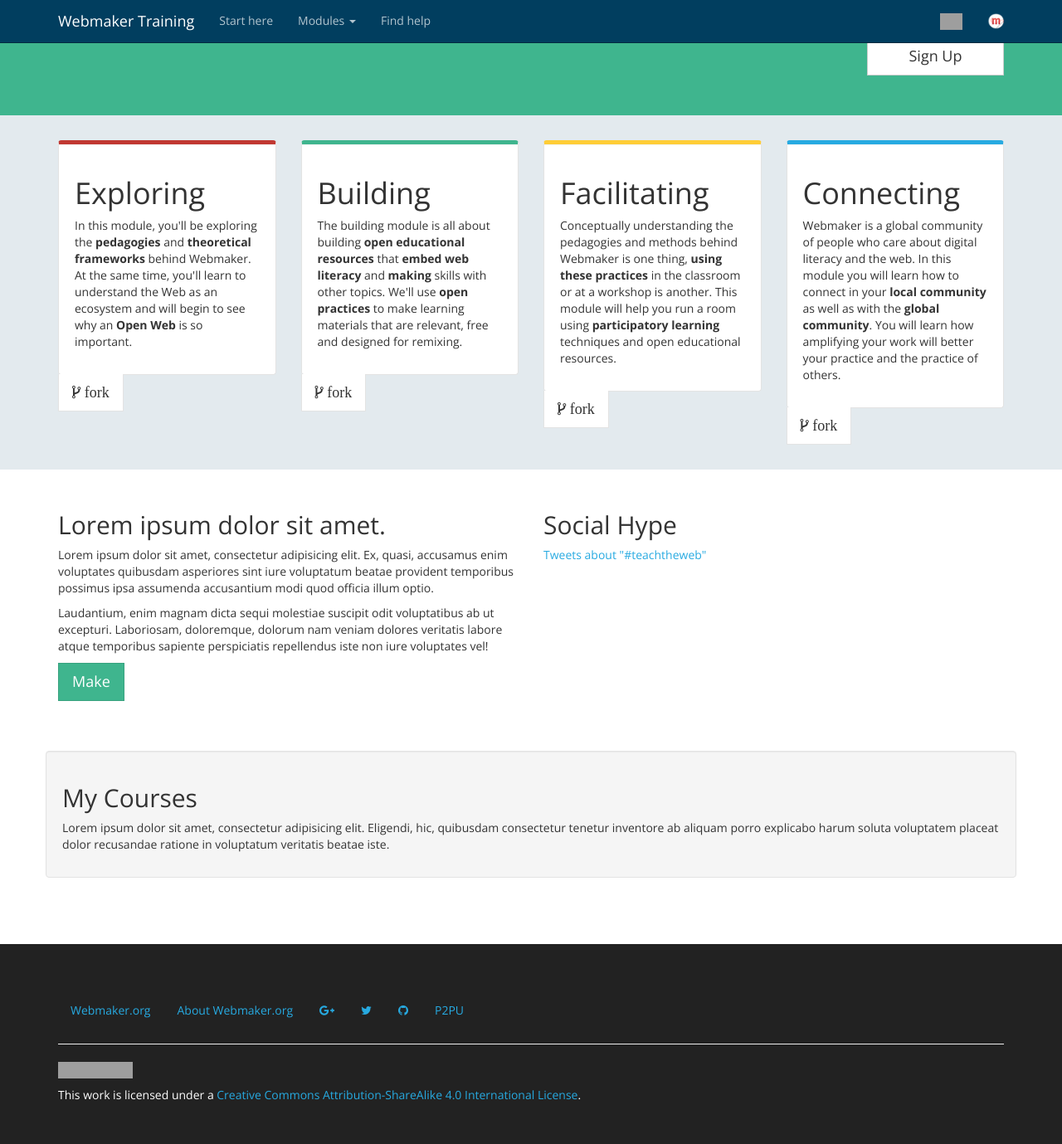
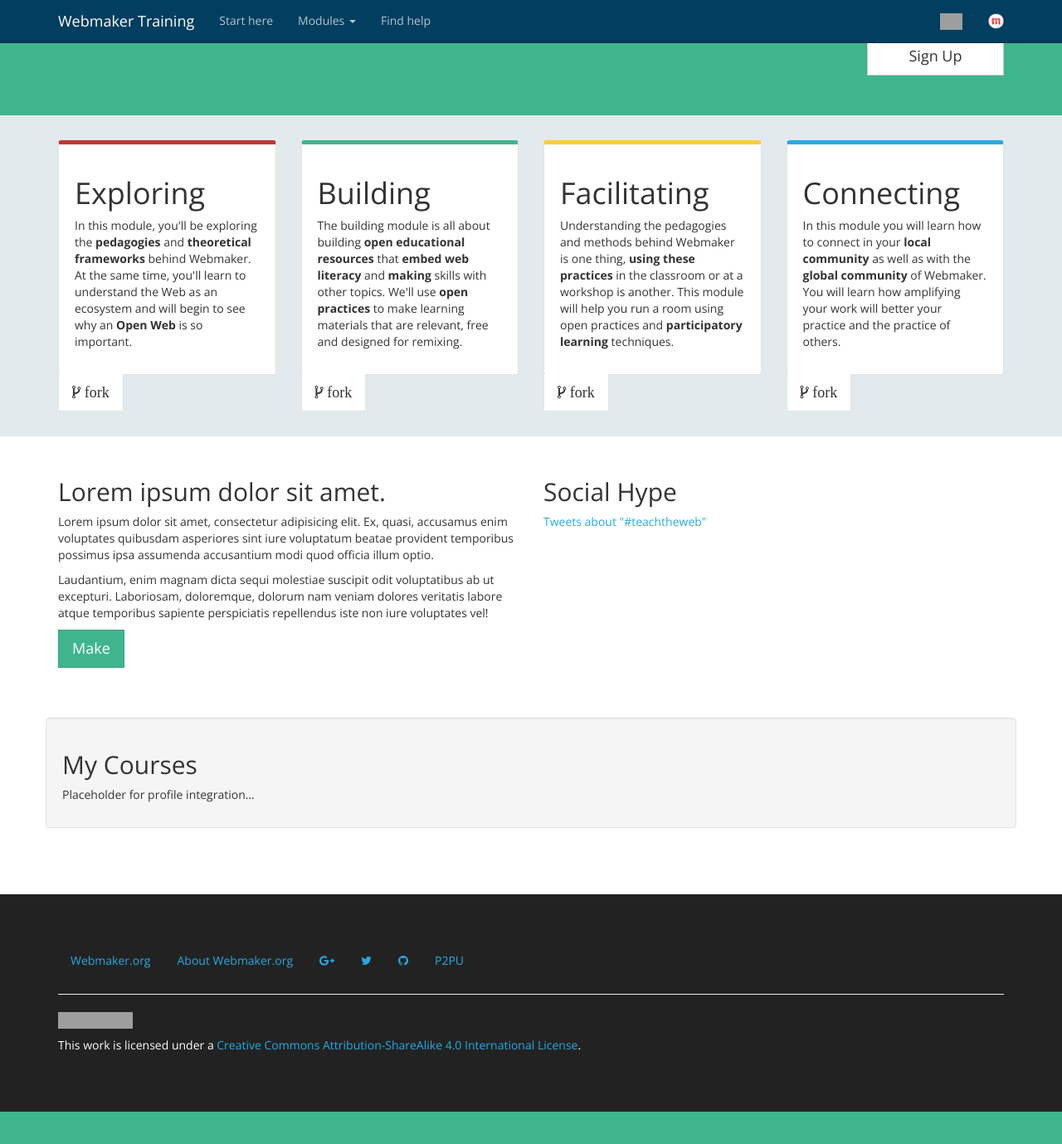
Before and after one commit to mozilla/school-of-webmaking, a Jekyll site: the page built from index.html, in a window 1280 px wide and 1400 px high, scrolled down 347 px. Shown: the top 1379 px of the window at 83% size. Built offline with Jekyll 4.4.1, drawn with Linux system fonts in a browser that asks for light colours; nearby versions of some CDN libraries; Markdown is read by kramdown in place of the engine named in the settings; comment, search, counter and statistics services are not loaded; after the commit the page ends 1687 px from its top, so only the background shows below that; grey boxes are pictures that could not be loaded.

Commit message:
editing text down

```diff
--- a/index.html
+++ b/index.html
@@ -51,14 +51,14 @@
 				<div class="module col-md-3">
 					<div class="well facilitatingBanner">
 						<h1>Facilitating</h1>
-						<p>Conceptually understanding the pedagogies and methods behind Webmaker is one thing, <strong>using these practices</strong> in the classroom or at a workshop is another. This module will help you run a room using <strong>participatory learning</strong> techniques and open educational resources.</p>
+						<p>Understanding the pedagogies and methods behind Webmaker is one thing, <strong>using these practices</strong> in the classroom or at a workshop is another. This module will help you run a room using open practices and <strong>participatory learning</strong> techniques.</p>
 					</div>
 					<a href="#module-3" class="module-fork btn btn-default btn-lg"><i class="fa fa-code-fork"> fork</i></a>
 				</div>
 				<div class="module col-md-3">
 					<div class="well connectingBanner">
 						<h1>Connecting</h1>
-						<p>Webmaker is a global community of people who care about digital literacy and the web. In this module you will learn how to connect in your <strong>local community</strong> as well as with the <strong>global community</strong>. You will learn how amplifying your work will better your practice and the practice of others. </p>
+						<p>In this module you will learn how to connect in your <strong>local community</strong> as well as with the <strong>global community</strong> of Webmaker. You will learn how amplifying your work will better your practice and the practice of others. </p>
 					</div>
 					<a href="#module-4" class="module-fork btn btn-default btn-lg"><i class="fa fa-code-fork"> fork</i></a>
 				</div>
@@ -130,7 +130,7 @@
 			<div class="row">
 				<div class="well col-md-12">
 					<h2>My Courses</h2>
-					<p>Lorem ipsum dolor sit amet, consectetur adipisicing elit. Eligendi, hic, quibusdam consectetur tenetur inventore ab aliquam porro explicabo harum soluta voluptatem placeat dolor recusandae ratione in voluptatum veritatis beatae iste.</p>
+					<p>Placeholder for profile integration...</p>
 				</div>
 			</div>
 		</div>
```
